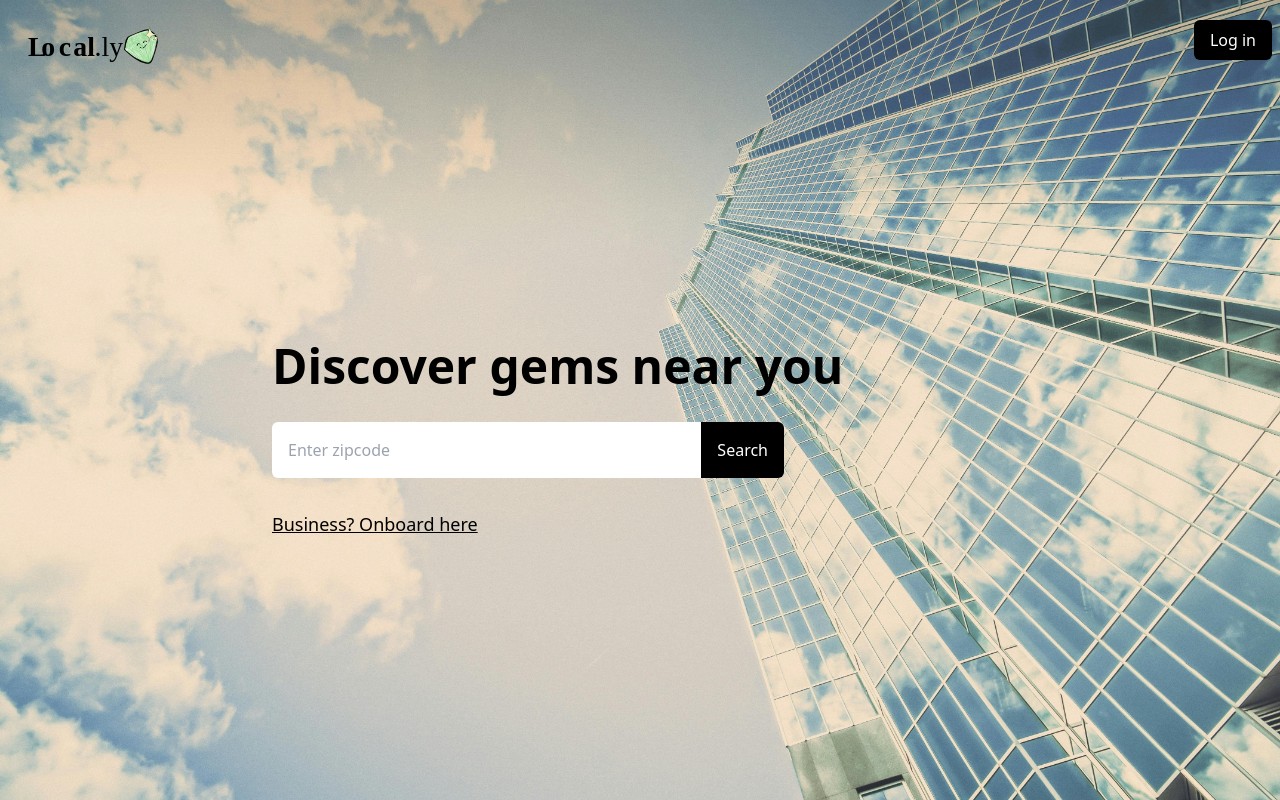
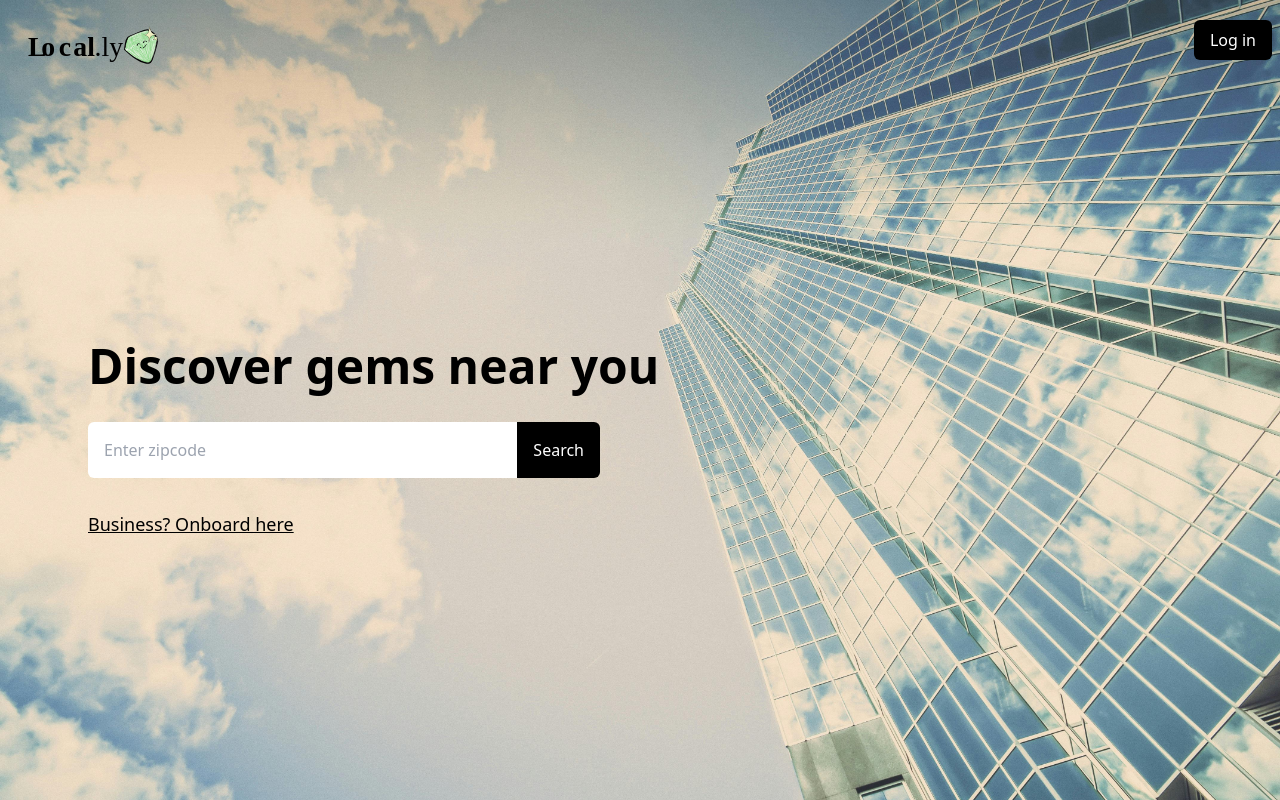
Before and after one commit to alaneng-neu/hackharvard2024, a React (Vite) app in the folder src/frontend/: page / in a window 1280 px wide. Built offline with nearby package versions, Linux system fonts and the light colour scheme; a web font is replaced by a local one.

Commit message:
fixed alignment on landing

```diff
--- a/src/frontend/src/pages/Landing.tsx
+++ b/src/frontend/src/pages/Landing.tsx
@@ -19,7 +19,7 @@ const Landing: React.FC = () => {
       </div>
 
       {/* Main Content */}
-      <div className="flex flex-col justify-center items-start flex-grow text-white w-full max-w-4xl mx-auto text-left -mx-2 pl-20">
+      <div className="flex flex-col justify-center items-start flex-grow text-white w-full max-w-4xl text-left pl-20">
         {" "}
         {/* Added negative margin */}
         <h2 className="text-5xl font-bold mb-8 text-black">
```
